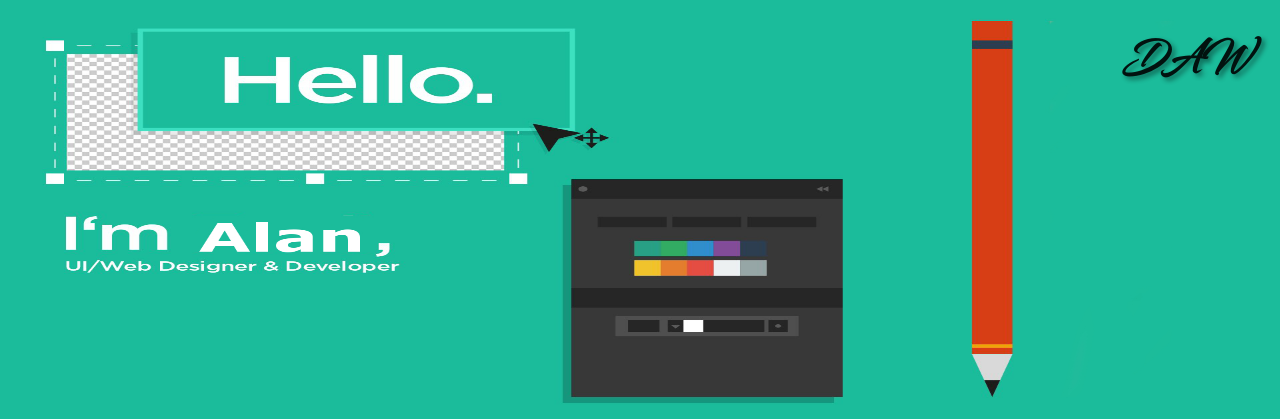
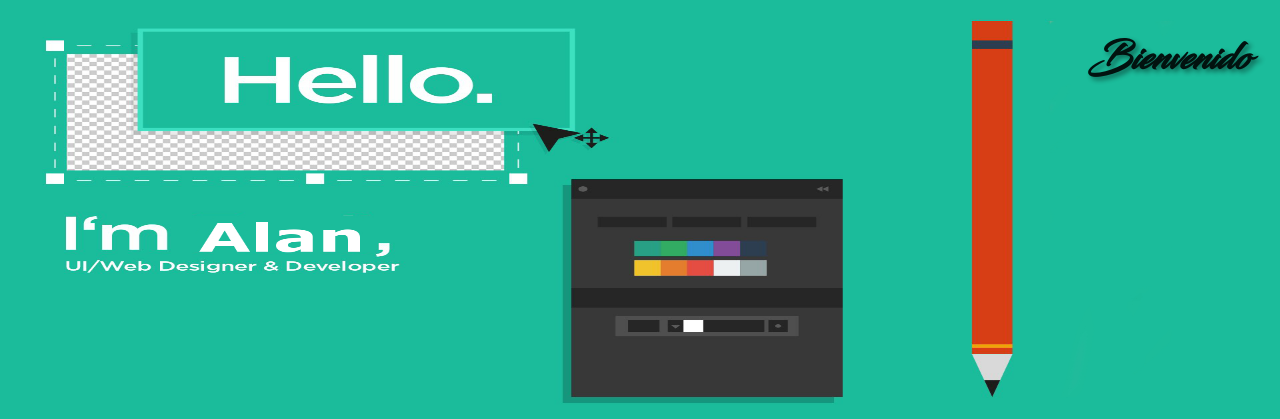
Before and after one commit to Terceroa/Daw, a PHP site: page / in a window 1280 px wide. Shown: the top 419 px of the page. Run offline with PHP 8.4, Linux system fonts and the light colour scheme.

Commit message:
indicaciones

```diff
--- a/index.php
+++ b/index.php
@@ -9,7 +9,7 @@
 
 <body>
 <header id="Cabecera">
-    <h1 id="Titulo">DAW</h1>
+    <h1 id="Titulo">Bienvenido</h1>
 </header>
 
 <nav>
@@ -28,7 +28,9 @@
 <section id="Seccion">
 
     <h1 id="Texto">Galeria</h1>
+
     <article id="Galeriy">
+    <!-- Aqui dentro va la galeria -->
     </article>
 
         <h1 id="Texto">Mapa</h1>
```
